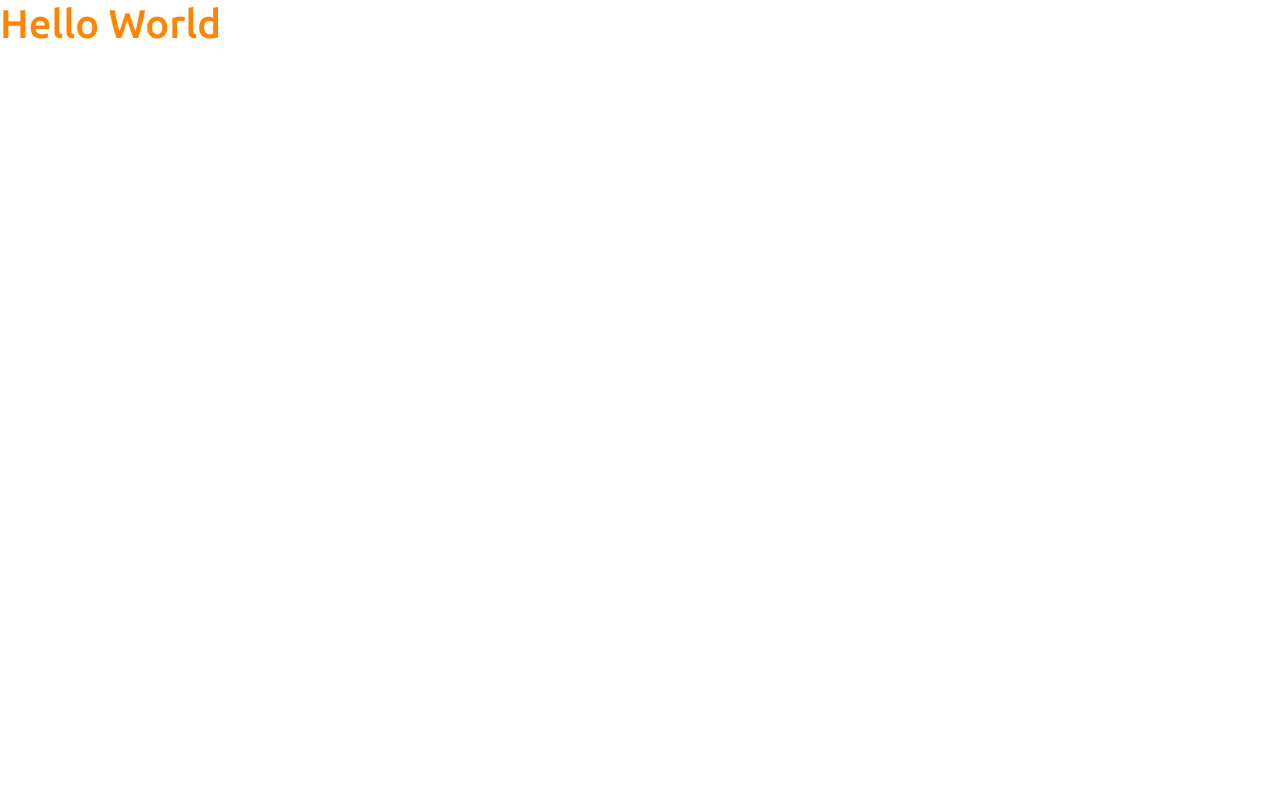
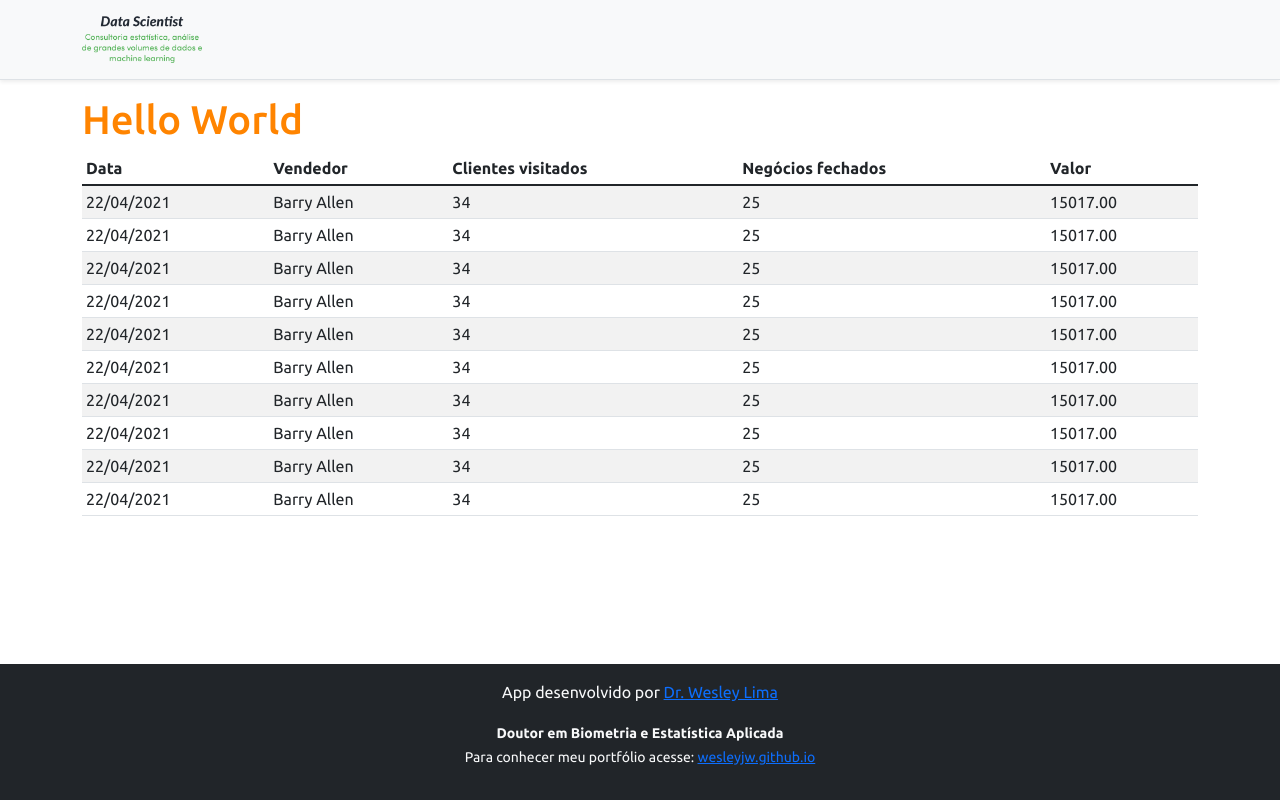
Before and after one commit to WesleyJw/Dashboard-With-Spring, a React (Create React App) app in the folder frontend/: page / in a window 1280 px wide. Built offline with nearby package versions, Linux system fonts and the light colour scheme.

Commit message:
Basic static components

```diff
--- a/frontend/src/App.tsx
+++ b/frontend/src/App.tsx
@@ -1,10 +1,19 @@
+import NavBar from 'components/NavBar';
+import Footer from 'components/Footer';
 import React from 'react';
+import DataTable from 'components/DataTable';
 
 function App() {
   return (
-    <div >
-      <h1 className="text-primary">Hello World</h1>
-    </div>
+    <>
+      <NavBar />
+      <div className="container">
+          <h1 className="text-primary">Hello World</h1>
+          <DataTable/>
+      </div>
+
+      <Footer />
+    </>
   );
 }
 
--- /dev/null
+++ b/frontend/src/components/DataTable/index.tsx
@@ -0,0 +1,93 @@
+import React from 'react';
+
+const DataTable = () => {
+  return (
+    <div className="table-responsive">
+        <table className="table table-striped table-sm">
+            <thead>
+                <tr>
+                    <th>Data</th>
+                    <th>Vendedor</th>
+                    <th>Clientes visitados</th>
+                    <th>Negócios fechados</th>
+                    <th>Valor</th>
+                </tr>
+            </thead>
+            <tbody>
+                <tr>
+                    <td>22/04/2021</td>
+                    <td>Barry Allen</td>
+                    <td>34</td>
+                    <td>25</td>
+                    <td>15017.00</td>
+                </tr>
+                <tr>
+                    <td>22/04/2021</td>
+                    <td>Barry Allen</td>
+                    <td>34</td>
+                    <td>25</td>
+                    <td>15017.00</td>
+                </tr>
+                <tr>
+                    <td>22/04/2021</td>
+                    <td>Barry Allen</td>
+                    <td>34</td>
+                    <td>25</td>
+                    <td>15017.00</td>
+                </tr>
+                <tr>
+                    <td>22/04/2021</td>
+                    <td>Barry Allen</td>
+                    <td>34</td>
+                    <td>25</td>
+                    <td>15017.00</td>
+                </tr>
+                <tr>
+                    <td>22/04/2021</td>
+                    <td>Barry Allen</td>
+                    <td>34</td>
+                    <td>25</td>
+                    <td>15017.00</td>
+                </tr>
+                <tr>
+                    <td>22/04/2021</td>
+                    <td>Barry Allen</td>
+                    <td>34</td>
+                    <td>25</td>
+                    <td>15017.00</td>
+                </tr>
+                <tr>
+                    <td>22/04/2021</td>
+                    <td>Barry Allen</td>
+                    <td>34</td>
+                    <td>25</td>
+                    <td>15017.00</td>
+                </tr>
+                <tr>
+                    <td>22/04/2021</td>
+                    <td>Barry Allen</td>
+                    <td>34</td>
+                    <td>25</td>
+                    <td>15017.00</td>
+                </tr>
+                <tr>
+                    <td>22/04/2021</td>
+                    <td>Barry Allen</td>
+                    <td>34</td>
+                    <td>25</td>
+                    <td>15017.00</td>
+                </tr>
+                <tr>
+                    <td>22/04/2021</td>
+                    <td>Barry Allen</td>
+                    <td>34</td>
+                    <td>25</td>
+                    <td>15017.00</td>
+                </tr>
+            </tbody>
+        </table>
+    </div>
+  );
+}
+
+export default DataTable;
--- /dev/null
+++ b/frontend/src/components/Footer/index.tsx
@@ -0,0 +1,15 @@
+import React from 'react';
+
+const Footer = () => {
+  return (
+        <footer className="footer mt-auto py-3 bg-dark">
+            <div className="container">
+                <p className="text-light">App desenvolvido por <a href="https://github.com/WesleyJw" target="_blank" rel="noreferrer">Dr. Wesley Lima</a></p>
+                <p className="text-light"><small><strong>Doutor em Biometria e Estatística Aplicada</strong><br/>
+                    Para conhecer meu portfólio acesse: <a href="https://wesleyjw.github.io/" target="_blank" rel="noreferrer">wesleyjw.github.io</a></small></p>
+            </div>
+        </footer>
+  );
+}
+
+export default Footer;
--- /dev/null
+++ b/frontend/src/components/NavBar/index.tsx
@@ -0,0 +1,18 @@
+import React from 'react';
+import ImgDsDark from 'assets/img/logo.png';
+
+const NavBar = () => {
+  return (
+    <div >
+        <div className="d-flex flex-column flex-md-row align-items-center p-3 px-md-4 mb-3 bg-light border-bottom shadow-sm">
+            <div className="container">
+                <nav className="my-2 my-md-0 mr-md-3">
+                    <img src={ImgDsDark} alt="Cientista de Dados" width="120" />
+                </nav>
+            </div>
+        </div>
+    </div>
+  );
+}
+
+export default NavBar;
```
Also changed, not shown: frontend/src/assets/img/logo.png (added), frontend/src/assets/img/logo4_4.png (added).
